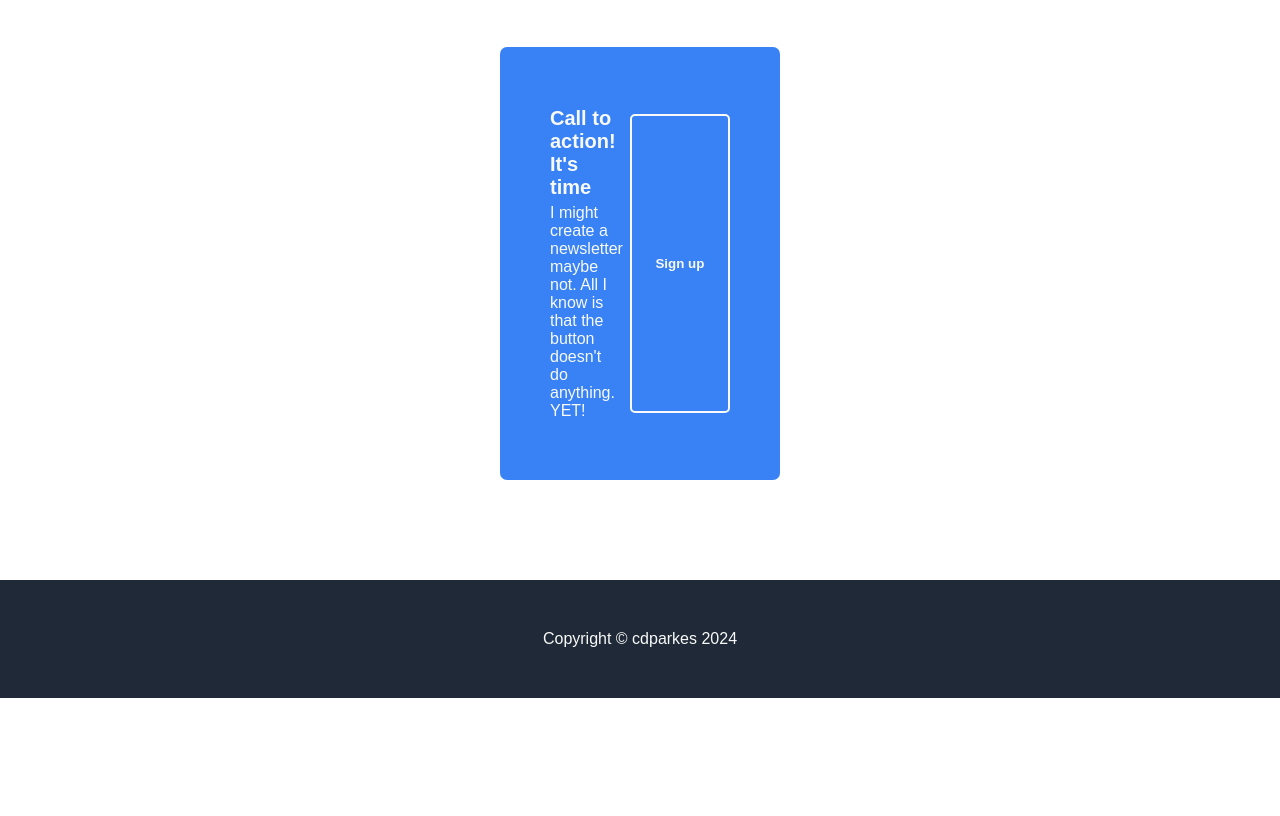
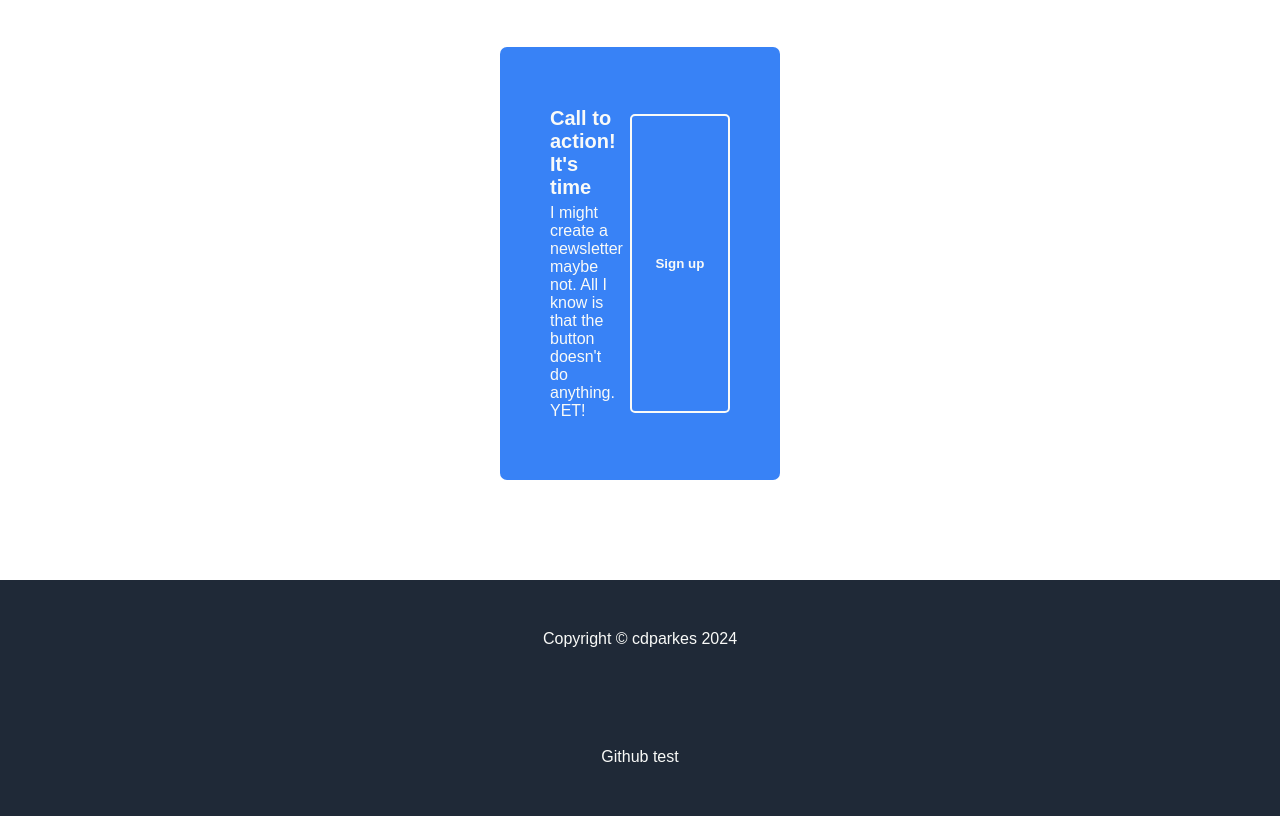
Before and after one commit to cdparkes/homepage_cdparkes, a plain HTML site: page index.html in a window 1280 px wide. Shown: the part 1876-2692 px from the top of the page. Before the commit the page ends 2574 px from the top, so only its background shows below. Drawn offline with Linux system fonts and the light colour scheme.

Commit message:
test commit

```diff
--- a/index.html
+++ b/index.html
@@ -66,6 +66,7 @@
             </div>
         </div>
         <div class="footer">Copyright &copy; cdparkes 2024</div>
+        <div class="footer">Github test</div>
         <script src="" async defer></script>
     </body>
 </html>
```
